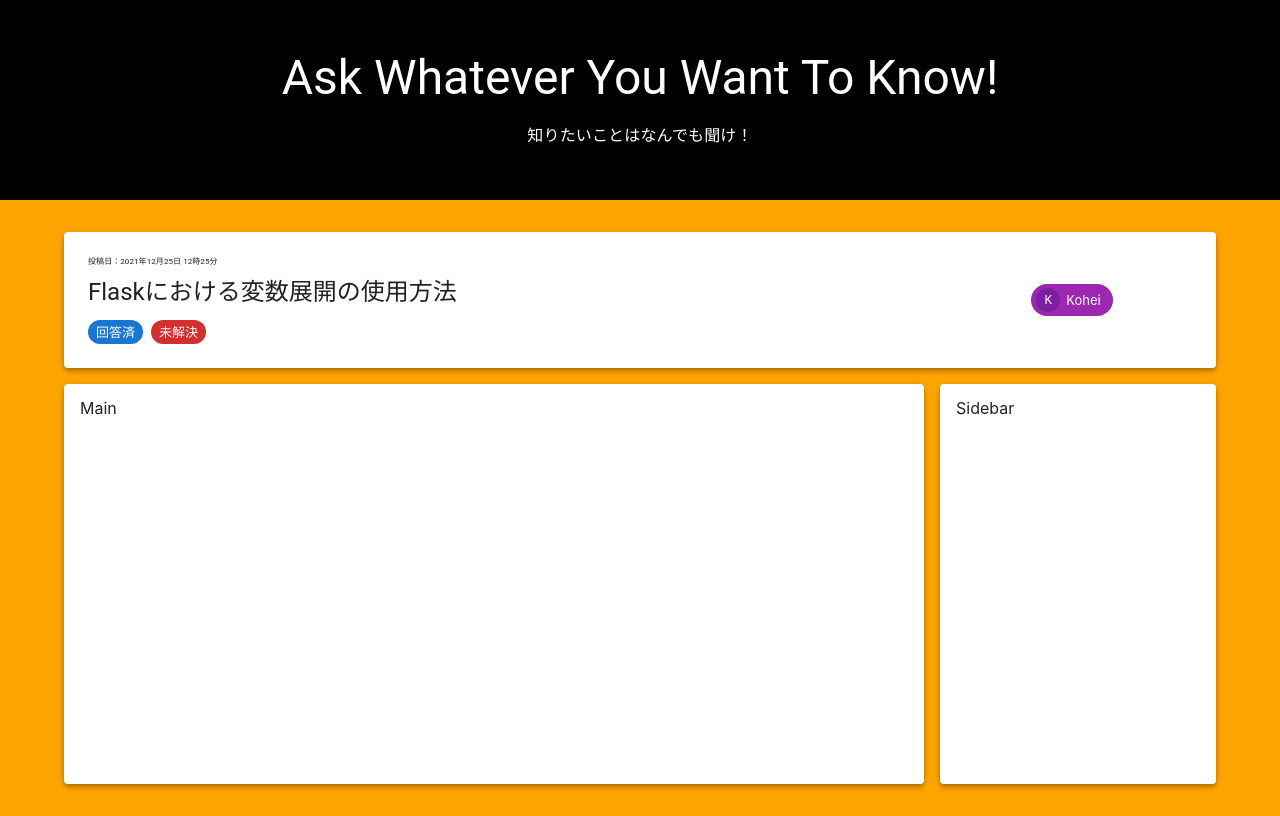
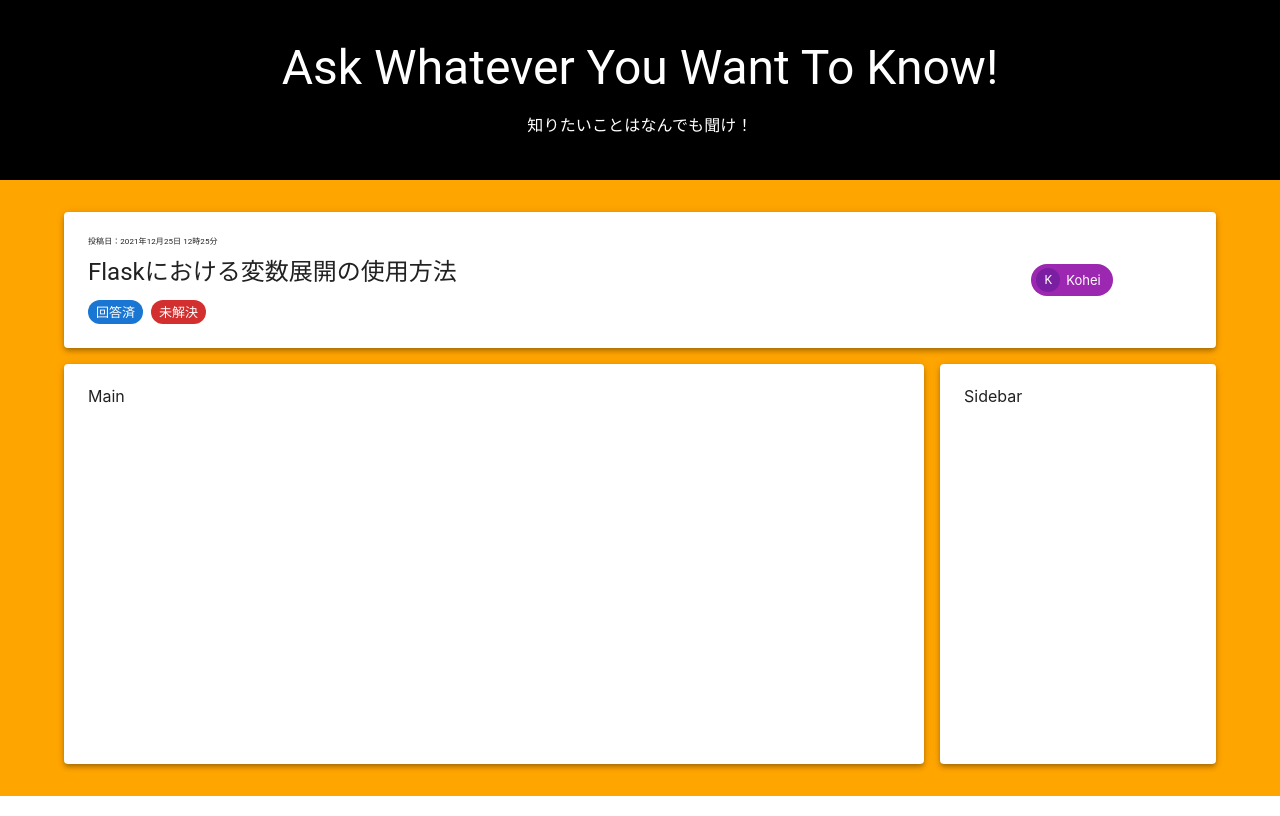
Before and after one commit to Mori-to-Yukainanakama/shiravel-next, a Next.js app: page /questions/questionDetail in a window 1280 px wide. Built offline with nearby package versions, Linux system fonts and the light colour scheme.

Commit message:
Topの修正。

```diff
--- a/pages/questions/questionDetail.js
+++ b/pages/questions/questionDetail.js
@@ -29,8 +29,9 @@ const QuestionDetail = () => {
       {/* Top */}
       <Box
         sx={{
-          height: 200,
           bgcolor: "black",
+          p:4,
+          textAlign: "center",
           ...center_center,
         }}
       >
@@ -78,7 +79,7 @@ const QuestionDetail = () => {
 
             {/* Main */}
             <Grid item xs={9}>
-              <Paper elevation={4} sx={{ bgcolor: "white", height: 400, p: 2 }}>
+              <Paper elevation={4} sx={{ bgcolor: "white", height: 400, p: 3 }}>
                 <Box>Main</Box>
               </Paper>
             </Grid>
@@ -86,7 +87,7 @@ const QuestionDetail = () => {
 
             {/* Sidebar */}
             <Grid item xs={3}>
-              <Paper elevation={4} sx={{ bgcolor: "white", height: 400, p: 2 }}>
+              <Paper elevation={4} sx={{ bgcolor: "white", height: 400, p: 3 }}>
                 <Box>Sidebar</Box>
               </Paper>
             </Grid>
```
